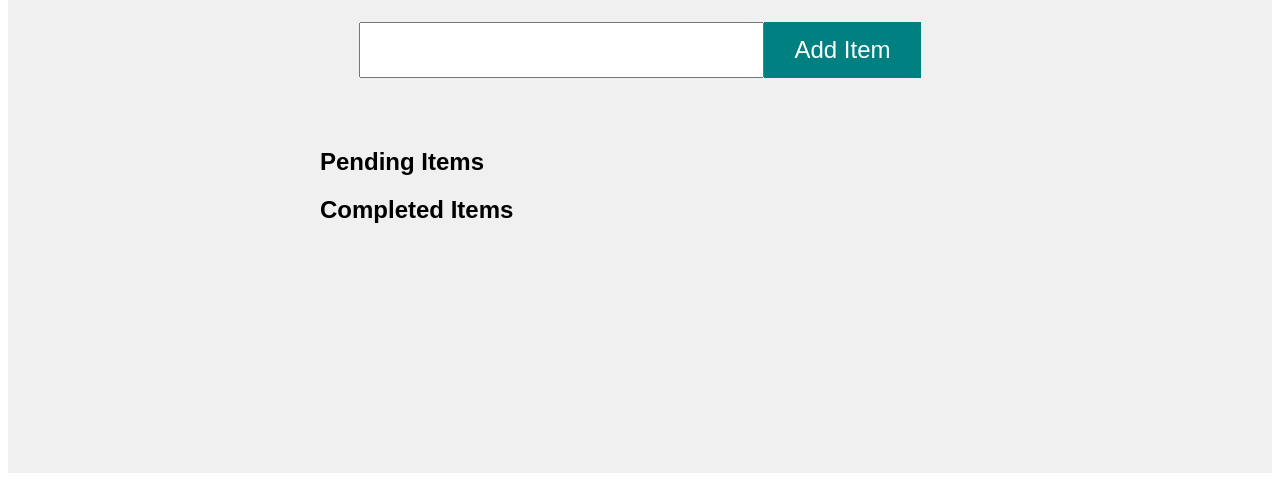
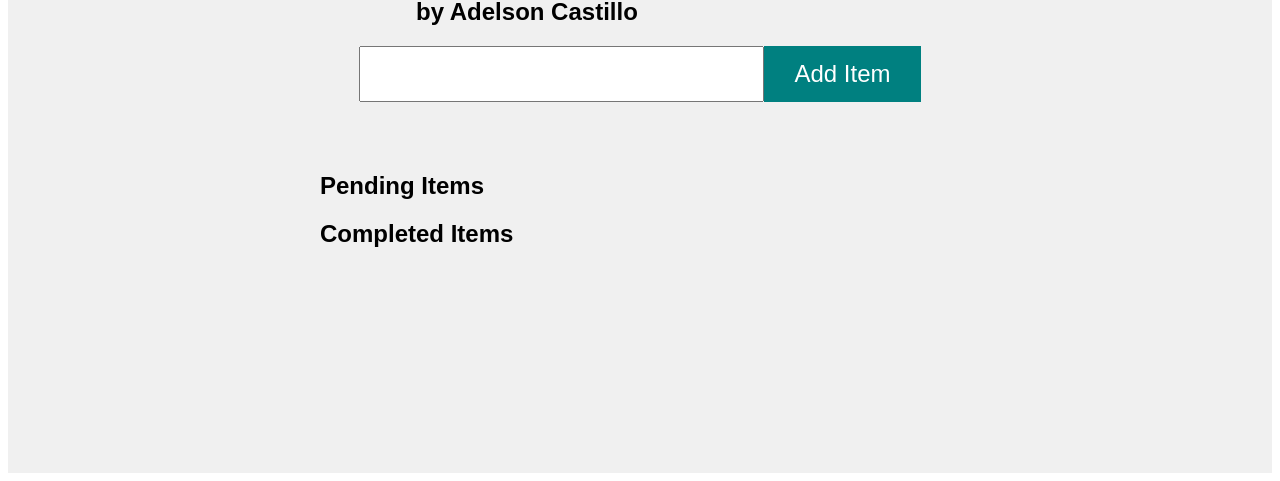
Before and after one commit to acasti94/homework2, a plain HTML site: page index.html in a window 1280 px wide. Shown: the part 335-816 px from the top of the page. Drawn offline with Linux system fonts and the light colour scheme.

Commit message:
Change the index file by adding my name after the title.

```diff
--- a/index.html
+++ b/index.html
@@ -12,6 +12,7 @@
 
         <div>
         <h1 class="main-title">A Simple To Do List</h1>
+        <h2>by Adelson Castillo</h2>
         </div>
 
         <div class="formItems">
```
